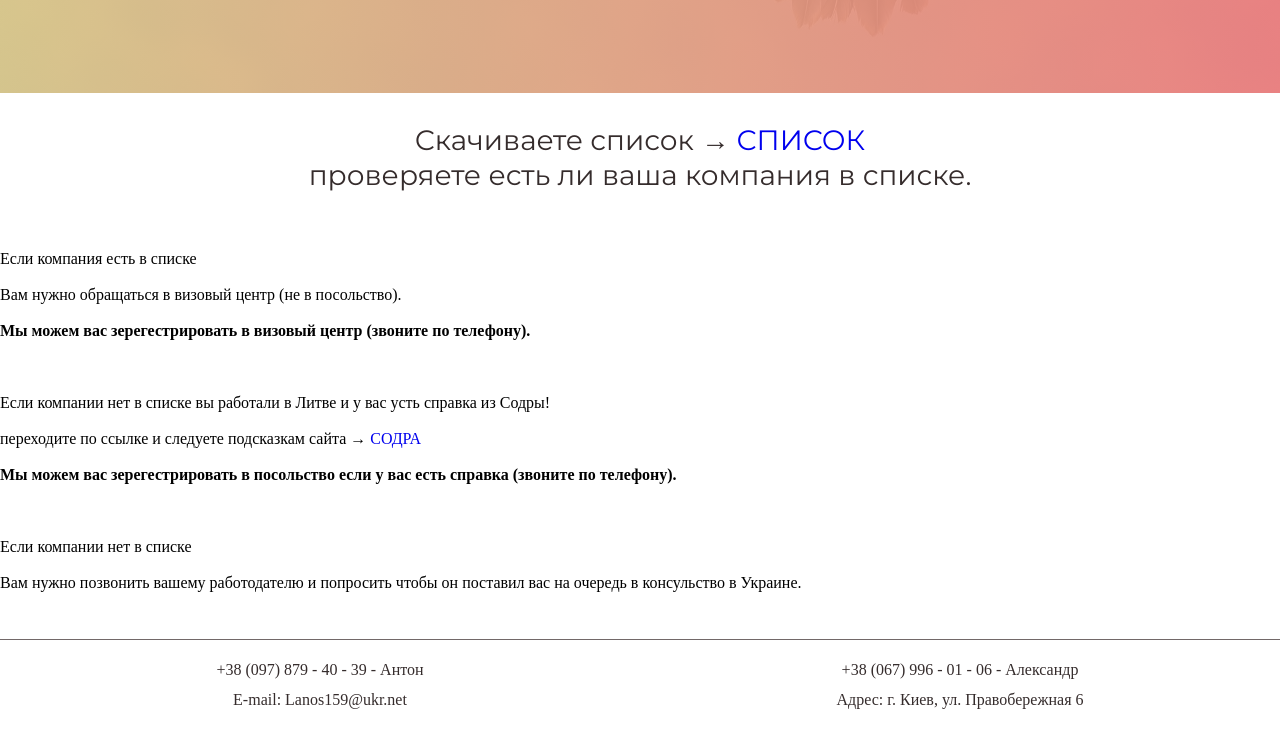
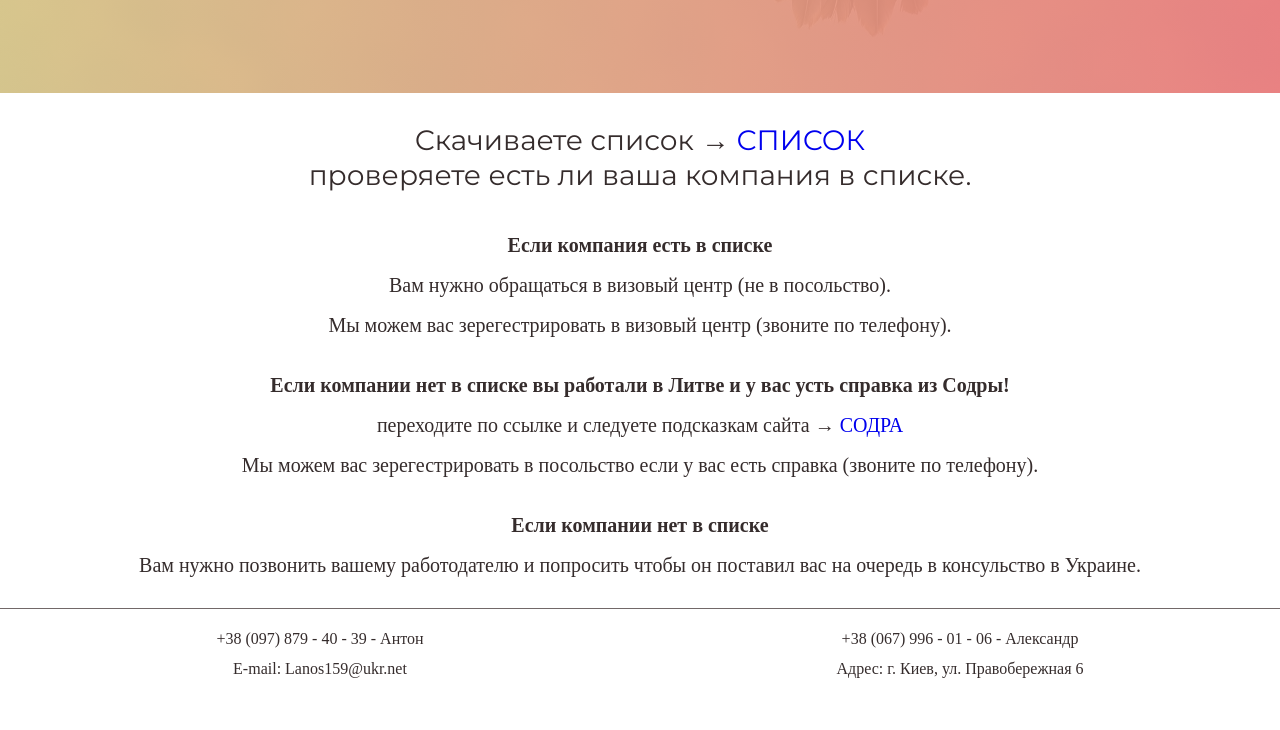
Before and after one commit to antuan159/posolstvo, a website: page src/instruction.html in a window 1280 px wide. Shown: the part 537-1267 px from the top of the page. After the commit the page ends 1236 px from the top, so only its background shows below. Drawn offline with nearby package versions, Linux system fonts and the light colour scheme; files that its build step writes are made by us from their sources; a web font is replaced by a local one.

Commit message:
text instruction change

```diff
--- a/src/instruction.html
+++ b/src/instruction.html
@@ -72,13 +72,13 @@
         </p>
         <br>
 
-        <p class="common-section__text--instr">Если компания есть в списке</p>
-        <p class="common-section__text--instr">Вам нужно обращаться в визовый центр (не в посольство).</p>
-        <p class="common-section__text--instr">Мы можем вас зерегестрировать в визовый центр (звоните по телефону).</p>
+        <p class="common-section__text common-section__text--instr">Если компания есть в списке</p>
+        <p class="common-section__text">Вам нужно обращаться в визовый центр (не в посольство).</p>
+        <p class="common-section__text">Мы можем вас зерегестрировать в визовый центр (звоните по телефону).</p>
         <br>
 
-        <p class="common-section__text--instr">Если компании нет в списке вы работали в Литве и у вас усть справка из Содры!</p>
-        <p class="common-section__text--instr">
+        <p class="common-section__text common-section__text--instr">Если компании нет в списке вы работали в Литве и у вас усть справка из Содры!</p>
+        <p class="common-section__text">
           переходите по ссылке и следуете подсказкам сайта &#8594;
           <a class="link common-section__link"
             href="https://konsregua.urm.lt/en/visit/register/ua1/Nacionalines_vizos_pagal_Sodros_pazymas"
@@ -86,11 +86,11 @@
             СОДРА
           </a>
         </p>
-        <p class="common-section__text--instr">Мы можем вас зерегестрировать в посольство если у вас есть справка (звоните по телефону).</p>
+        <p class="common-section__text">Мы можем вас зерегестрировать в посольство если у вас есть справка (звоните по телефону).</p>
         <br>
 
-        <p class="common-section__text--instr">Если компании нет в списке</p>
-        <p class="common-section__text--instr">
+        <p class="common-section__text common-section__text--instr">Если компании нет в списке</p>
+        <p class="common-section__text">
           Вам нужно позвонить вашему работодателю и попросить чтобы он
           поставил вас на очередь в консульство в Украине.
         </p>
--- a/src/scss/common-section/_common-section__text--instr.scss
+++ b/src/scss/common-section/_common-section__text--instr.scss
@@ -1,5 +1,3 @@
 .common-section__text--instr {
-  &:nth-child(4n + 1) {
-    font-weight: 700;
-  }
+  font-weight: 700;
 }
```
Also changed, not shown: build/css/style.css, build/instruction.html.
